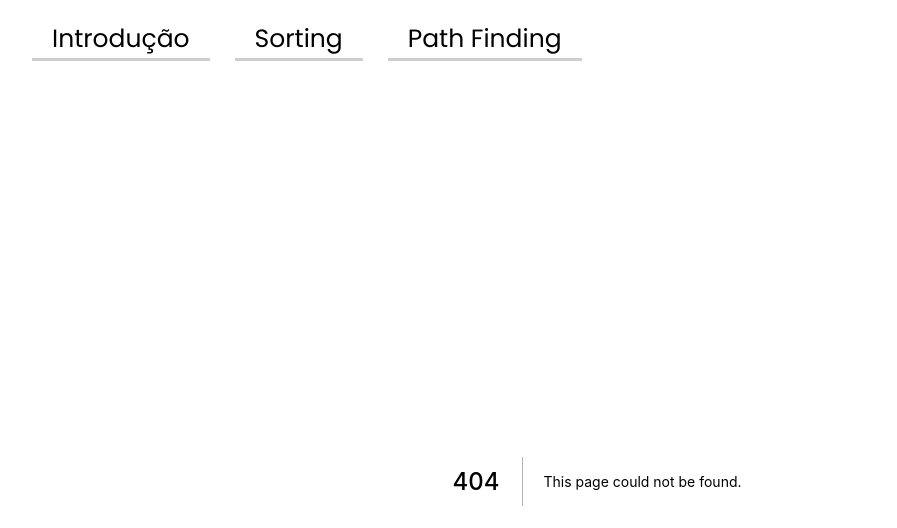
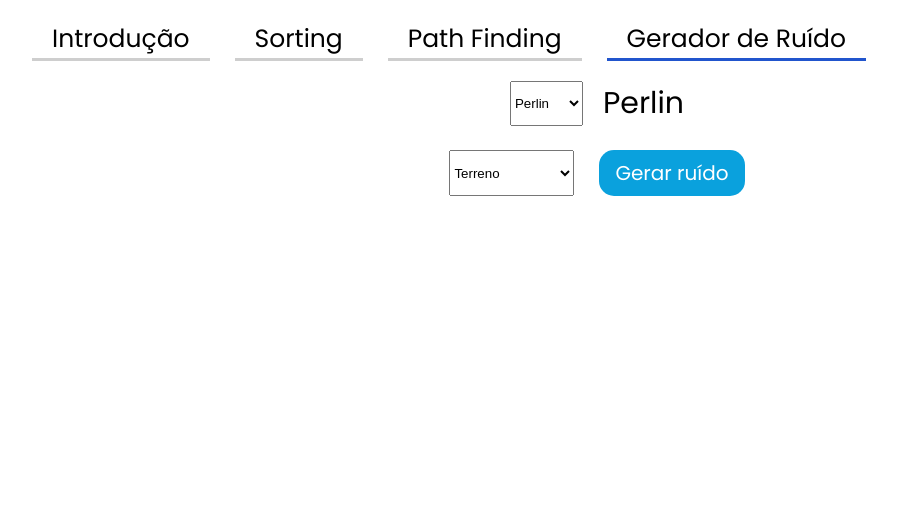
Before and after one commit to schaldach/algo-voyager, a Next.js app: page /noise in a window 1280 px wide. Before the commit this address had no page. Shown: the top 528 px of the page, without its empty margins (43-940 px from the left). Built offline with nearby package versions, Linux system fonts and the light colour scheme.

Commit message:
planos futuros...

```diff
--- a/components/Navbar.js
+++ b/components/Navbar.js
@@ -16,6 +16,7 @@ function NavBar() {
             <Link href='/'><div onClick={() => changePage('')} className={selectedPage===''?'selectednav':''}>Introdução</div></Link>
             <Link href='/sorting'><div onClick={() => changePage('sorting')} className={selectedPage==='sorting'?'selectednav':''}>Sorting</div></Link>
             <Link href='/pathfinding'><div onClick={() => changePage('pathfinding')} className={selectedPage==='pathfinding'?'selectednav':''}>Path Finding</div></Link>
+            <Link href='/noise'><div onClick={() => changePage('noise')} className={selectedPage==='noise'?'selectednav':''}>Gerador de Ruído</div></Link>
         </div>
     );
 }
--- /dev/null
+++ b/pages/noise.js
@@ -0,0 +1,35 @@
+import React, {useState} from "react";
+
+function Noise() {
+    const [currentAlgo, changeAlgo] = useState('Perlin')
+    const [currentRepresentation, changeRepresentation] = useState('Terreno')
+    const [map2D, changeMap] = useState([])
+    const [line1D, changeLine] = useState([])
+
+    function runAlgorithm(){
+
+    }
+
+    return (
+        <div className="sorting">
+            <div className="titledisplay">
+                <select onChange={e => changeAlgo(e.target.value)}>
+                    <option defaultValue value='Perlin'>Perlin</option>
+                    <option value='Random'>Random</option>
+                </select>
+                <div className="algotitle">{currentAlgo}</div>
+            </div>
+            <div className="noisedrawing"></div>
+            <div className="algobuttons">
+                <select onChange={e => changeRepresentation(e.target.value)}>
+                    <option defaultValue value='Terreno'>Terreno</option>
+                    <option value='Mapa topográfico'>Mapa topográfico</option>
+                    <option value='Linha 1D'>Linha</option>
+                </select>
+                <button onClick={runAlgorithm}>Gerar ruído</button>
+            </div>
+        </div>
+    );
+}
+
+export default Noise;
```
